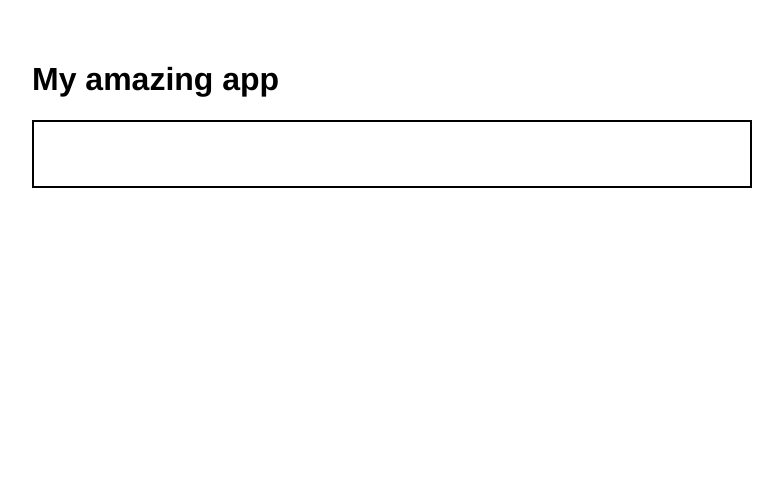
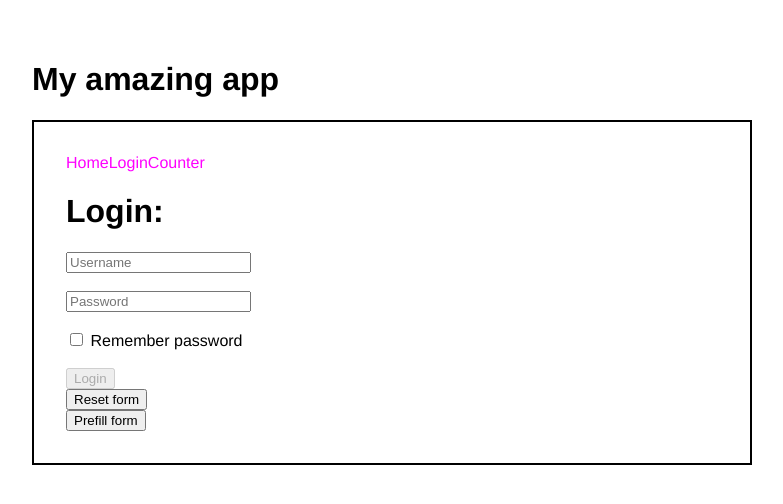
Before and after one commit to philip-morris-89/react-exercises, a React (Create React App) app in the folder my-app/: page /login in a window 1280 px wide. Before the commit this address had no page. Shown: the top 504 px of the page, without its empty margins (248-1031 px from the left). Built offline with nearby package versions, Linux system fonts and the light colour scheme.

Commit message:
Started branch

```diff
--- a/my-app/src/App.js
+++ b/my-app/src/App.js
@@ -1,13 +1,18 @@
-import { Route, Routes } from "react-router-dom"
+import { Link, Route, Routes } from "react-router-dom"
 import { Welcome } from './Welcome'
 import { Counter } from './Counter'
+import { MyForm } from './MyForm'
 import Container from "./Container"
 
 export function App() {
   return (
     <Container title={<h1>My amazing app</h1>}>
+      <Link to="/">Home</Link>
+      <Link to="/login">Login</Link>
+      <Link to="/counter">Counter</Link>
       <Routes>
         <Route path="/" element={<Welcome name="Filippo" />} />
+        <Route path="/login" element={<MyForm />} />
         <Route path="/counter" element={<Counter />} />
       </Routes>
     </Container>
--- a/my-app/src/MyForm.js
+++ b/my-app/src/MyForm.js
@@ -4,7 +4,7 @@
   const { username, password, remember, disabled, input, submit, reset, prefill } = useLogin()
   return (
     <div>
-      <h1>My Form:</h1>
+      <h1>Login:</h1>
       <form>
         <div>
           <input type="text" name="username" onChange={input} value={username} placeholder="Username" />
--- a/my-app/src/Welcome.js
+++ b/my-app/src/Welcome.js
@@ -1,6 +1,7 @@
 import { DisplayLanguage } from './DisplayLanguage'
 import { LanguageContext } from "./LanguageContext"
 import { useContext } from "react"
+import { Link } from 'react-router-dom'
 
 const translation = {
   it: {
@@ -20,6 +21,7 @@
       <DisplayLanguage />
       {props.name && <h1>{translation[language]["HELLO"]}, {props.name}!</h1>}
       {!props.name && <h1>{translation[language]["HELLO"]} {translation[language]["WORLD"]}!</h1>}
+      <Link to="/login">Login to the app</Link>
     </div>
   )
 }
--- a/my-app/src/index.css
+++ b/my-app/src/index.css
@@ -23,3 +23,8 @@
   font-family: 'Helvetica Neue';
   padding: 2rem;
 }
+
+a {
+  color: magenta;
+  text-decoration: none;
+}
```
